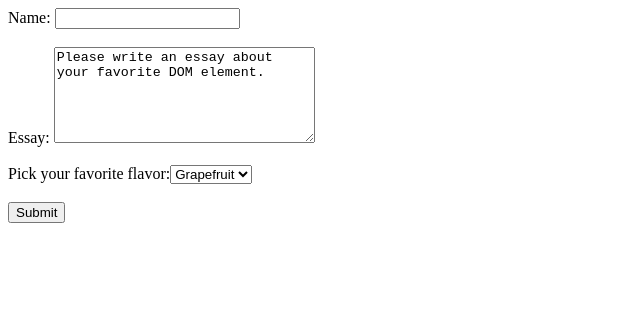
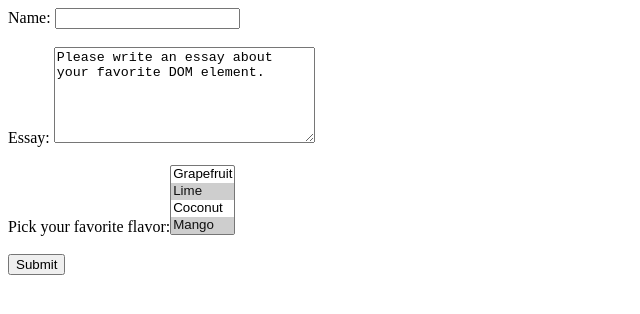
Before and after one commit to bozlurrahman/reactjs-testing, a React (Create React App) app: page / in a window 1280 px wide. Shown: the top 314 px of the page, without its empty margins (0-640 px from the left). Built offline with nearby package versions, Linux system fonts and the light colour scheme.

Commit message:
Multiple Select handling

```diff
--- a/src/NameForm.js
+++ b/src/NameForm.js
@@ -1,11 +1,13 @@
 import React from 'react'
+import ReactDOM from 'react-dom';
 
 class NameForm extends React.Component {
     constructor(props) {
         super(props);
         this.state = {
             name: '',
-            essay: 'Please write an essay about your favorite DOM element.'
+            essay: 'Please write an essay about your favorite DOM element.',
+            selectedItems: ['lime', 'mango']
         };
 
         this.handleNameChange = this.handleNameChange.bind(this);
@@ -21,13 +23,20 @@ class NameForm extends React.Component {
         this.setState({ essay: event.target.value });
     }
     handleSelectChange(event) {
-        this.setState({ select: event.target.value });
+
+        let selected = [...this.refs.fruitsList]
+                    .filter(option => option.selected)
+                    .map(option => option.value)
+
+        this.setState({ selectedItems: selected });
+        console.log(selected);
+
     }
 
     handleSubmit(event) {
         console.log(this.state.name);
         console.log(this.state.essay);
-        console.log(this.state.select);
+        console.log(this.state.selectedItems);
         event.preventDefault();
     }
 
@@ -38,7 +47,7 @@ class NameForm extends React.Component {
                 <label>Essay: <textarea value={this.state.essay} onChange={this.handleEssayChange} rows="6" cols="30" /></label><br /><br />
                 <label>
                     Pick your favorite flavor:
-                    <select value={this.state.select} onChange={this.handleSelectChange}>
+                    <select value={this.state.selectedItems} onChange={this.handleSelectChange} multiple={true} ref="fruitsList">
                         <option value="grapefruit">Grapefruit</option>
                         <option value="lime">Lime</option>
                         <option value="coconut">Coconut</option>
```
